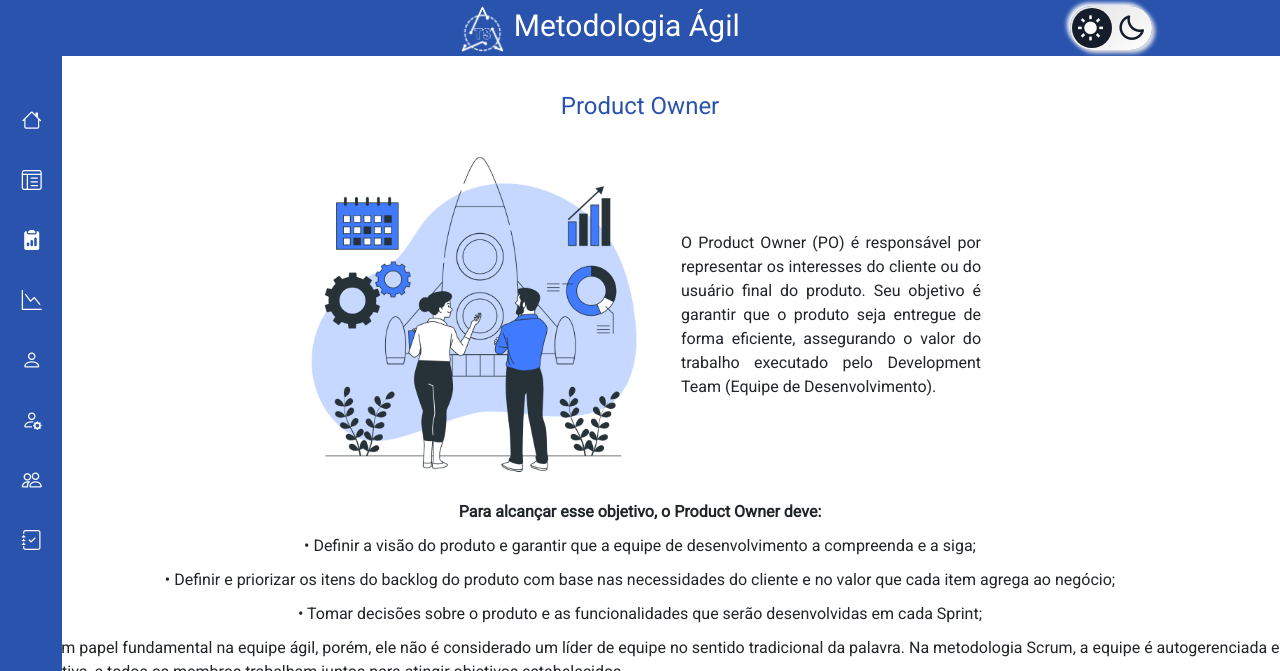
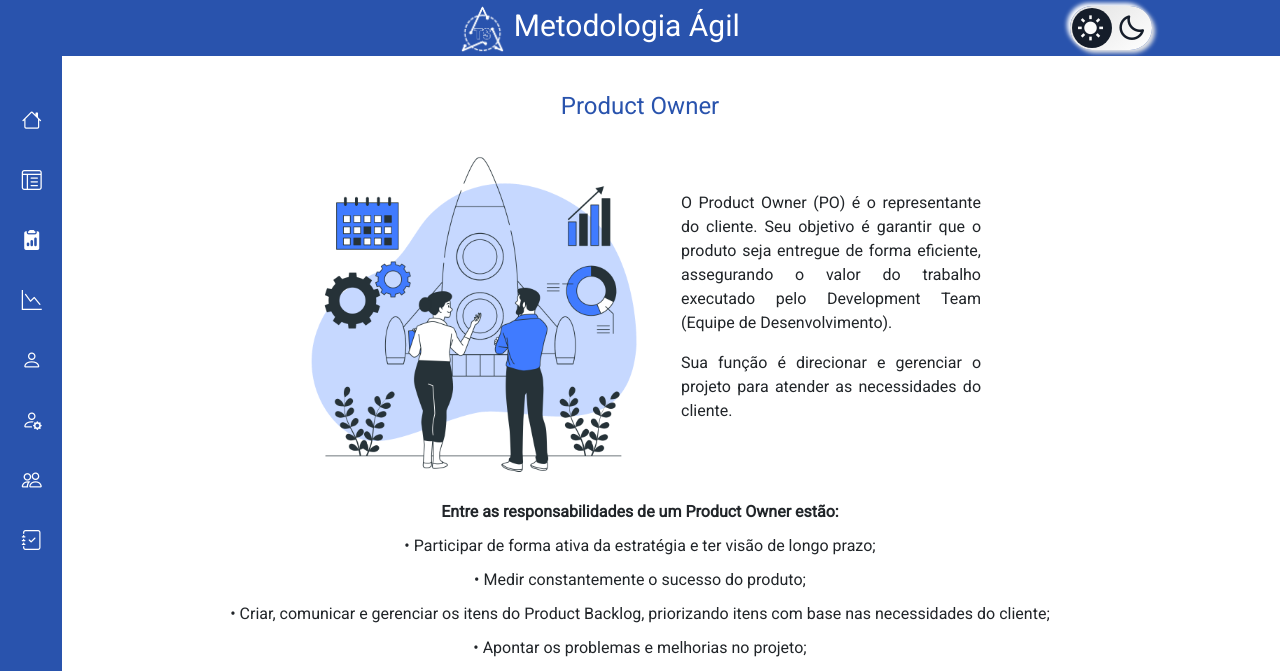
Before and after one commit to DianneFaria/Projeto-de-API-1-Semestre, a Flask app: page /product in a window 1280 px wide. Shown: the top 671 px of the page. Run offline with Flask 2, Linux system fonts and the light colour scheme.

Commit message:
pequena modificação: texto PO

```diff
--- a/templates/product.html
+++ b/templates/product.html
@@ -6,34 +6,37 @@
 
 <div class="container_imagem">
     <div class="imagem"><img src="../static/img_tópicos/Starting a business project-bro.png" /></div>
-    <div class="texto_img">O Product Owner (PO) é responsável por representar os interesses do cliente ou do usuário
-        final do produto. Seu objetivo é garantir que o produto seja entregue de forma eficiente, assegurando o valor do
-        trabalho executado pelo Development Team (Equipe de Desenvolvimento).</div>
+    <div class="texto_img"><p>O Product Owner (PO) é o representante do cliente. Seu objetivo é garantir que o produto seja
+        entregue de forma eficiente, assegurando o valor do
+        trabalho executado pelo Development Team (Equipe de Desenvolvimento).</p><p>Sua função é direcionar e gerenciar o projeto para atender as necessidades do cliente.</p></div>
 </div>
 
 <div class="container_texto">
-    <div class="container_texto"><b>Para alcançar esse objetivo, o Product Owner deve:</b></div>
-    <div class="container_texto">• Definir a visão do produto e garantir que a equipe de desenvolvimento a compreenda e
-        a siga;</div>
-    <div class="container_texto">• Definir e priorizar os itens do backlog do produto com base nas necessidades do
-        cliente e no valor que cada item agrega ao negócio;</div>
-    <div class="container_texto">• Tomar decisões sobre o produto e as funcionalidades que serão desenvolvidas em cada
-        Sprint;</div>
+    <div class="container_texto"><b>Entre as responsabilidades de um Product Owner estão:</b></div>
+    <div class="container_texto">• Participar de forma ativa da estratégia e ter visão de longo prazo;</div>
+    <div class="container_texto">• Medir constantemente o sucesso do produto;</div>
+    <div class="container_texto">• Criar, comunicar e gerenciar os itens do Product Backlog, priorizando itens com base
+        nas necessidades do cliente;</div>
+    <div class="container_texto">• Apontar os problemas e melhorias no projeto;</div>
+    <div class="container_texto">• Aprovar funcionalidades implementadas;</div>
+    <div class="container_texto">• Definir os MVPs (produto mínimo viável);</div>
+    <div class="container_texto">• Promover a comunicação do time e planejamento.</div>
 
 
     <div class="container_texto">O PO é um papel fundamental na equipe ágil, porém, ele não é considerado um líder
         de equipe no sentido tradicional da palavra. Na metodologia Scrum, a equipe é autogerenciada e colaborativa,
         e todos os membros trabalham juntos para atingir objetivos estabelecidos.</div>
 
+    <p class="givemespace">.</p>
     <div class="container_imagem">
 
         <div class="texto_img">
-            <p><b>Como eu posso ser um bom Product Owner?</b></p>O mais importante é conhecer bem o produto que está
-            sendo desenvolvido e o
-            mercado em que ele será incluído. Desse modo, será possível tomar decisões mais informadas e orientar a
+            <p><b>Como ser um bom Product Owner?</b></p><p>O mais importante é conhecer bem o produto que está
+            sendo desenvolvido e o mercado em que ele será incluído. Desse modo, será possível tomar decisões mais
+            informadas e orientar a
             equipe de desenvolvimento. Com a combinação certa de habilidades e conhecimentos, incluindo uma boa
-            comunicação, habilidades de priorização e foco, o Product Owner ajuda a garantir o sucesso do produto e
-            da equipe de desenvolvimento.
+            comunicação, organização e foco, o Product Owner ajuda a garantir o sucesso do produto e
+            da equipe de desenvolvimento.</p>
         </div>
         <div class="imagem"><img src="../static/img_tópicos/Data extraction-amico.png" alt="align:right" /></div>
     </div>
@@ -56,13 +59,13 @@
 <hr>
 <div class="fontes_do_site">
     <div class="alinhamento">
-        <div class="conteudo_fonte" style="font-family:helvética;">O texto acima foi redigido com base nas informações
-            retiradas dos sites:
-            <div><a><b>[1]</b> </a><a class="link_font" href="https://www.trt9.jus.br/pds/index.htm" target="_blank"
-                    style="font-family:helvética;">Visão geral do pds - Scrum</a>, TRTPR;</div>
-
-            <div><a><b>[2]</b> </a><a class="link_font" href="https://blog.unyleya.edu.br/bitbyte/product-owner/" target="_blank" style="font-family:helvética;">Product owner: tudo o que você precisa saber sobre essa
+        <div class="conteudo_fonte" style="font-family:helvética;">Referências bibliográficas:
+            <div><a><b>[1]</b> </a><a class="link_font" href="https://blog.unyleya.edu.br/bitbyte/product-owner/"
+                    target="_blank" style="font-family:helvética;">Product owner: tudo o que você precisa saber sobre
+                    essa
                     carreira</a>, Unyleya.</div>
+            <div><a><b>[2]</b> </a><a class="link_font" href="https://artia.com/blog/product-owner/" target="_blank"
+                    style="font-family:helvética;">Product Owner: entenda essa carreira e por que ela é uma das mais promissoras no momento</a>, artia.</div>
         </div>
     </div>
 </div>
```
